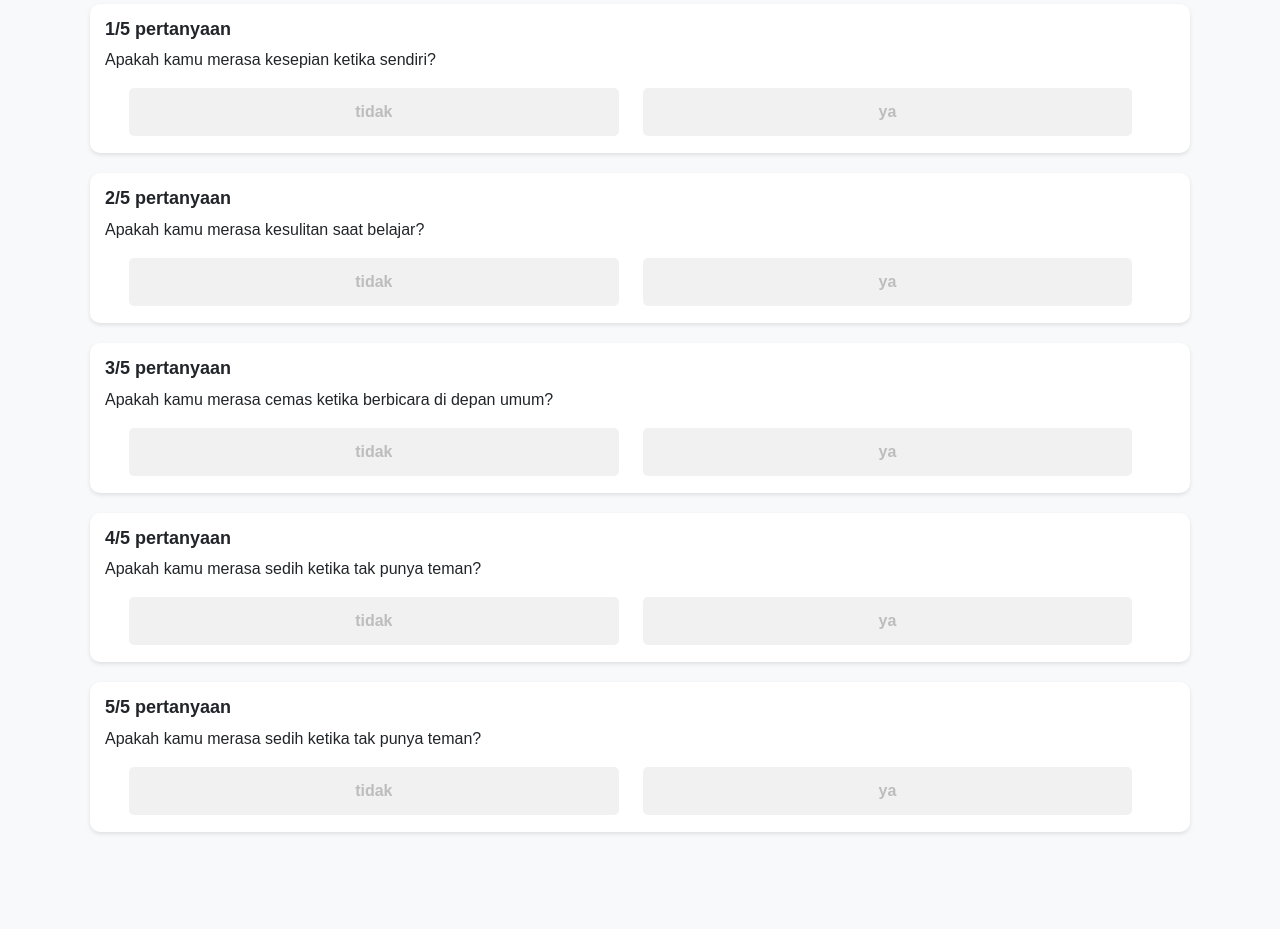
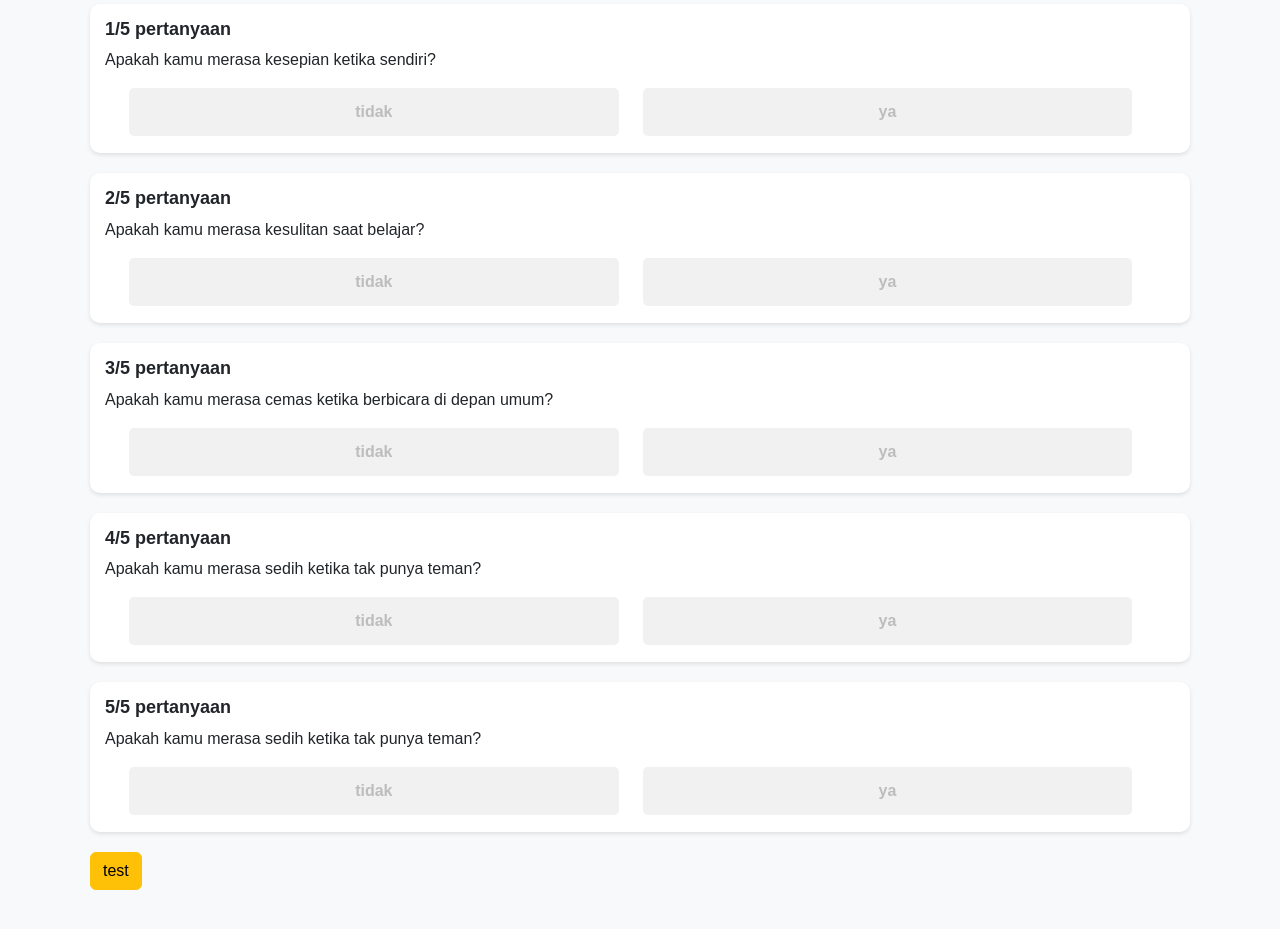
Before and after one commit to angketmasalahbelajar/kuesioner, a plain HTML site: page index.html in a window 1280 px wide. Shown: the part 89-1018 px from the top of the page. Before the commit the page ends 981 px from the top, so only its background shows below. Drawn offline with nearby package versions, Linux system fonts and the light colour scheme.

Commit message:
feat: adding an ise button

```diff
--- a/index.html
+++ b/index.html
@@ -140,7 +140,7 @@
                 </div>
             </div>
         </div>
-
+        <button class="btn btn-warning">test</button>
     </div>
 </body>
 </html>
```
